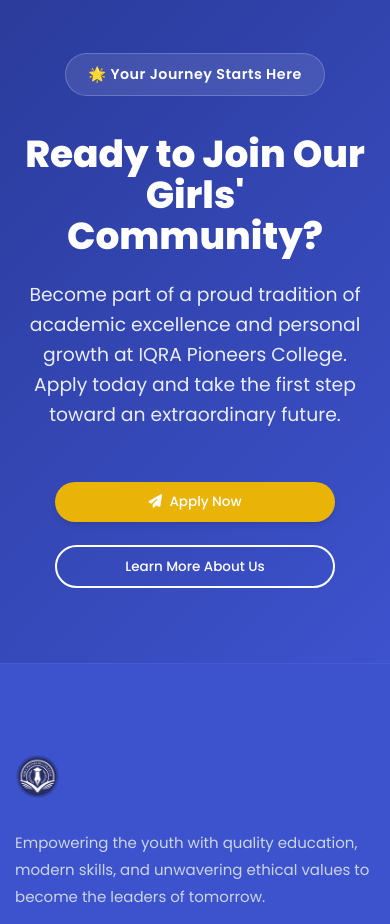
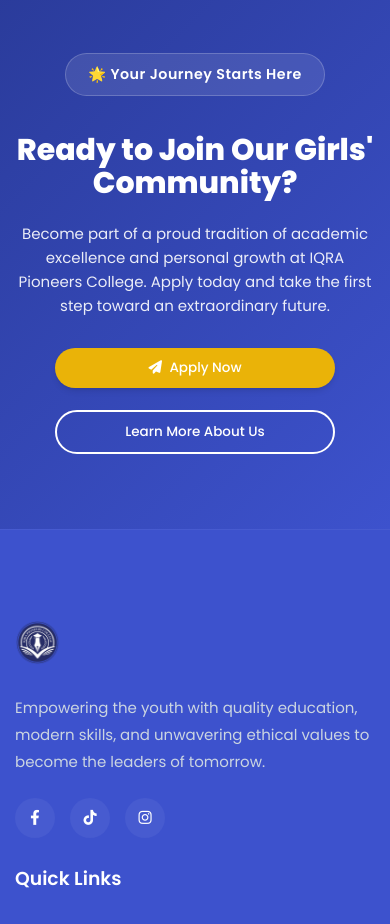
Before and after one commit to coder-363/-iQRA-website, a React (Vite) app: page /life-at-campus/for-girls in a window 390 px wide. Shown: the part 5460-6384 px from the top of the page. Built offline with nearby package versions, Linux system fonts and the light colour scheme.

Commit message:
Standardize font sizes for girls CTA section on mobile

```diff
--- a/src/index.css
+++ b/src/index.css
@@ -3394,7 +3394,11 @@
         padding: 2rem;
     }
     .girls-cta-title {
-        font-size: 2.5rem;
+        font-size: 2rem !important;
+    }
+    .girls-cta-desc {
+        font-size: 1rem !important;
+        margin-bottom: 2rem !important;
     }
 }
 
```
